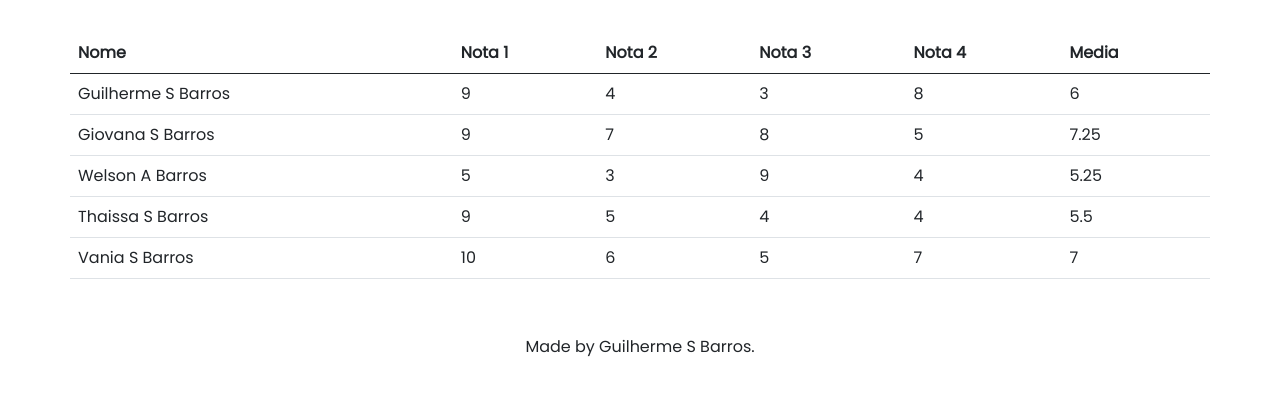
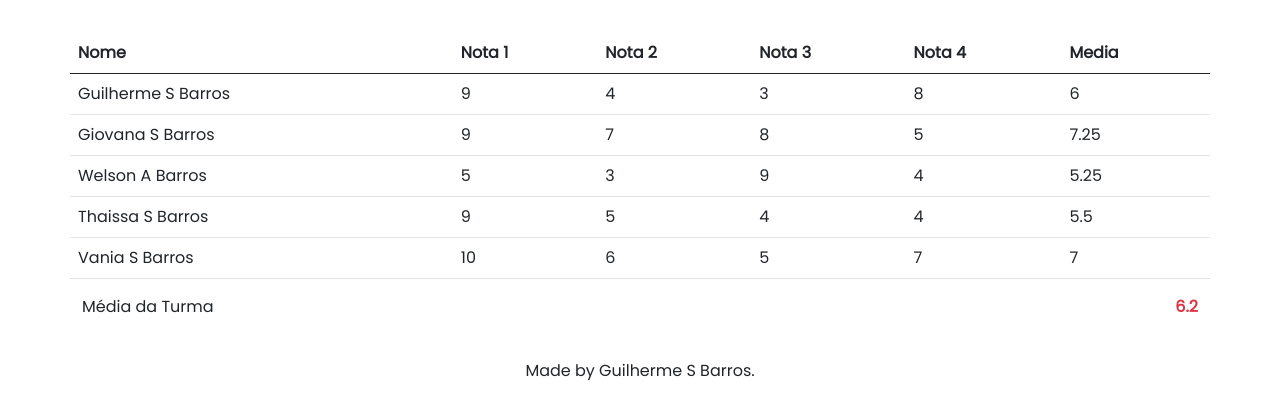
Before and after one commit to guilhermeSDB/Atividade-1-Backend-II, a PHP site: page / in a window 1280 px wide. Shown: the part 231-651 px from the top of the page. Run offline with PHP 8.4, Linux system fonts and the light colour scheme; some libraries are stand-ins or nearby versions.

Commit message:
ultima att

```diff
--- a/index.php
+++ b/index.php
@@ -95,6 +95,15 @@ include_once ('Dados/array.php');
                     </tbody>
                 </table>
             </div>
+
+            <div class=row>
+                <div class="col-md-6">
+                    <span>Média da Turma</span>
+                </div>
+                <div class="col-md-6 text-end">
+                    <span class="text-danger"><b><?php echo $turma->getMediaTurma() ?></b></span>
+                </div>
+            </div>
         </div>
 
         <footer>
@@ -115,7 +124,7 @@ include_once ('Dados/array.php');
             "debug": true,
             "newestOnTop": false,
             "progressBar": true,
-            "positionClass": "toast-bottom-full-width",
+            "positionClass": "toast-top-full-width",
             "preventDuplicates": true,
             "onclick": null,
             "showDuration": "300",
```
